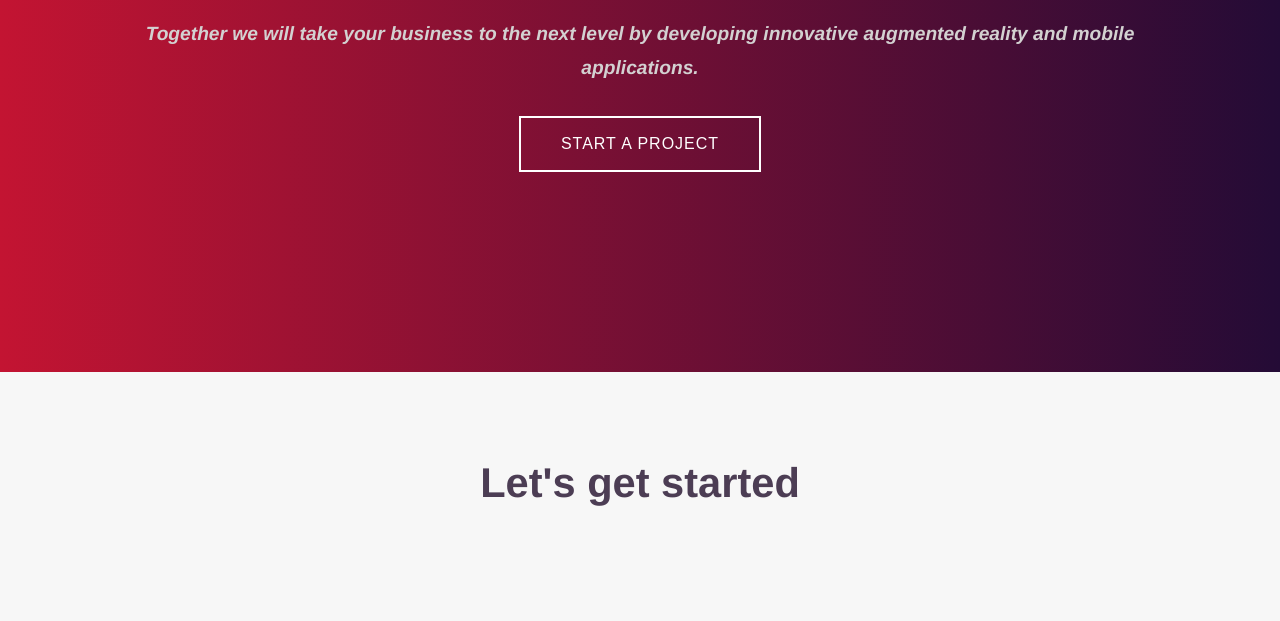
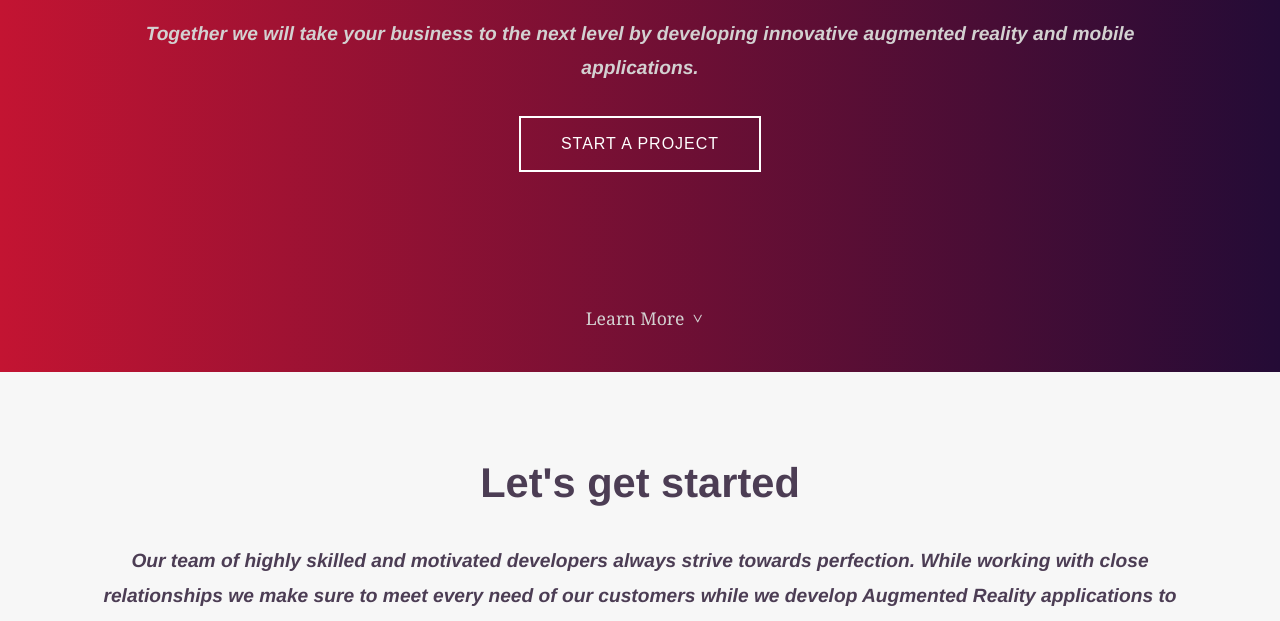
Before and after one commit to InnoTact/Web, a Gatsby site: page / in a window 1280 px wide. Shown: the part 308-929 px from the top of the page. Built offline with nearby package versions, Linux system fonts and the light colour scheme; Gatsby itself is replaced by a stand-in of ours.

Commit message:
added smooth scroll

```diff
--- a/package.json
+++ b/package.json
@@ -28,6 +28,7 @@
     "react-hamburger-menu": "^1.1.1",
     "react-helmet": "^5.2.0",
     "react-icons": "^3.5.0",
+    "react-scroll": "^1.7.11",
     "react-typography": "^0.16.19",
     "styled-components": "^4.1.3",
     "typography": "^0.16.19",
--- a/src/components/Footer.js
+++ b/src/components/Footer.js
@@ -82,10 +82,6 @@ const InfoIconsContainer = styled.div`
 `
 
 class Footer extends Component {
-  isTablet = width => {
-    return width > styles.breakpoints.sm && width <= styles.breakpoints.md
-  }
-
   render() {
     return (
       <Section
--- a/src/components/Header.js
+++ b/src/components/Header.js
@@ -12,7 +12,6 @@ const StyledHeader = styled.h1`
   text-transform: none;
   line-height: 1.5;
   text-align: center;
-  white-space: nowrap;
   max-width: 1080px;
 
   @media (max-width: ${styles.breakpoints.sm + "px"}) {
--- a/src/components/RootWrapper.js
+++ b/src/components/RootWrapper.js
@@ -45,8 +45,8 @@ class RootWrapper extends Component {
 
   isTablet = () => {
     return (
-      window.innerWidth > styles.breakpoints.sm &&
-      window.innerHeight < styles.breakpoints.md
+      window.innerWidth >= styles.breakpoints.sm &&
+      window.innerWidth < styles.breakpoints.md
     )
   }
 
--- a/src/components/SectionTop.js
+++ b/src/components/SectionTop.js
@@ -1,4 +1,4 @@
-import React, { Fragment } from 'react'
+import React from 'react'
 import styled from 'styled-components'
 import Header from './Header'
 import SubHeader from './SubHeader'
@@ -7,6 +7,7 @@ import colors from './../styles/colors'
 import Text from './Text';
 import { Link } from 'gatsby'
 import styles from '../styles/styles'
+import { animateScroll as scroll } from 'react-scroll'
 
 const Container = styled.div`
   margin-top: 2rem;
@@ -41,13 +42,18 @@ const ReadMore = styled(Text)`
   }
 `
 
+function vh(v) {
+  var h = Math.max(document.documentElement.clientHeight, window.innerHeight || 0);
+  return (v * h) / 100;
+}
+
 const SectionTop = ({ header, children, buttonText = '', dark, bottomText }) => (
   <Container>
     <React.Fragment>
       <Header text={header} styles={{ color: dark ? colors.dark : colors.white }} />
       <SubHeader style={{ color: dark ? colors.dark : colors.mediumGrey, fontStyle: 'italic' }}>{children}</SubHeader>
       {buttonText && <Link to='/contact/'><Button secondary>Start a Project</Button></Link>}
-      {bottomText && <ReadMore>
+      {bottomText && <ReadMore onClick={() => scroll.scrollTo(vh(82))}>
         {bottomText}
       </ReadMore>}
     </React.Fragment>
--- a/src/pages/index.js
+++ b/src/pages/index.js
@@ -53,6 +53,7 @@ class Index extends Component {
               light
               header="We build amazing Augmented Reality experiences"
               buttonText="Start a project"
+              bottomText='Learn More'
             >Together we will take your business to the next level by developing innovative augmented reality and mobile applications.</SectionTop>
           </ContentWrapper>
         </Hero>
@@ -62,8 +63,7 @@ class Index extends Component {
             <SectionTop
               dark
               header={`Let's get started`}
-              text="Our team of highly skilled and motivated developers always strive towards perfection. While working with close relationships we make sure to meet every need of our customers while we develop Augmented Reality applications to change the way our customers work today. "
-            />
+              >Our team of highly skilled and motivated developers always strive towards perfection. While working with close relationships we make sure to meet every need of our customers while we develop Augmented Reality applications to change the way our customers work today. </SectionTop>
             <ServiceContainer>
               <ContentBlob
                 heading="Bring your idea to life"
```
Also changed, not shown: 1 other file.
